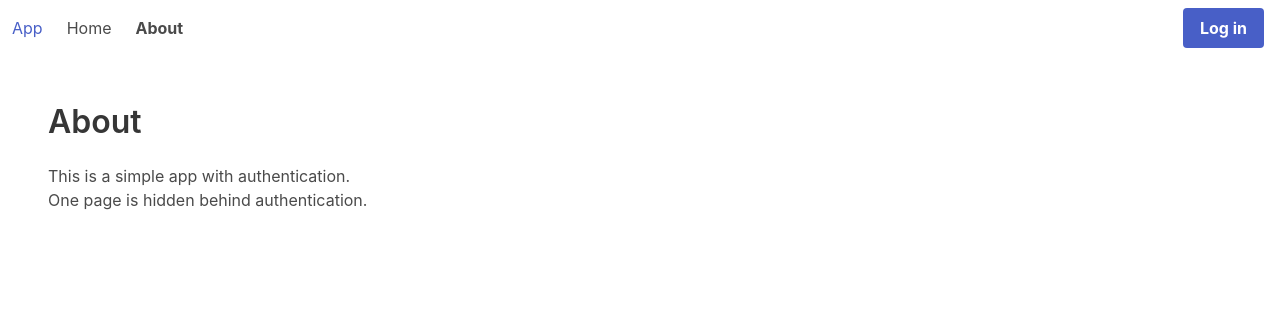
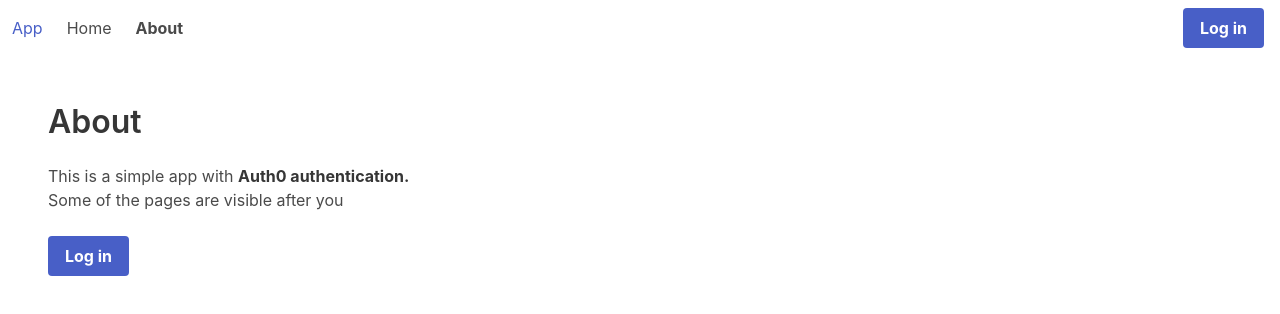
Before and after one commit to bluestarsoft777/customer-service, a React (Create React App) app in the folder client/: page /about in a window 1280 px wide. Shown: the top 314 px of the page. Built offline with nearby package versions, Linux system fonts and the light colour scheme; no server answers; what auth0-js would draw is missing.

Commit message:
add Authorization based info to About page

```diff
--- a/client/src/AboutPage/AboutPage.js
+++ b/client/src/AboutPage/AboutPage.js
@@ -1,4 +1,6 @@
 import React from 'react'
+import { LoginOutButton, NotLoggedInAuthorization, LoggedInAuthorization } from '../common/Authorization'
+import { Link } from 'react-router-dom'
 
 class AboutPage extends React.Component {
   render () {
@@ -6,11 +8,21 @@ class AboutPage extends React.Component {
       <div className='section'>
         <h1 className='title'>About</h1>
         <p>
-          This is a simple app with authentication.
+          This is a simple app with <strong>Auth0 authentication.</strong>
         </p>
-        <p>
-          One page is hidden behind authentication.
-        </p>
+
+        <NotLoggedInAuthorization>
+          <p>
+            Some of the pages are visible after you<br />
+            <LoginOutButton className='hero-buttons' />
+          </p>
+        </NotLoggedInAuthorization>
+
+        <LoggedInAuthorization>
+          <p>
+            <strong>Great!</strong> You are logged in. Check your <Link to='/profile'>profile!</Link>
+          </p>
+        </LoggedInAuthorization>
       </div>
     )
   }
```
